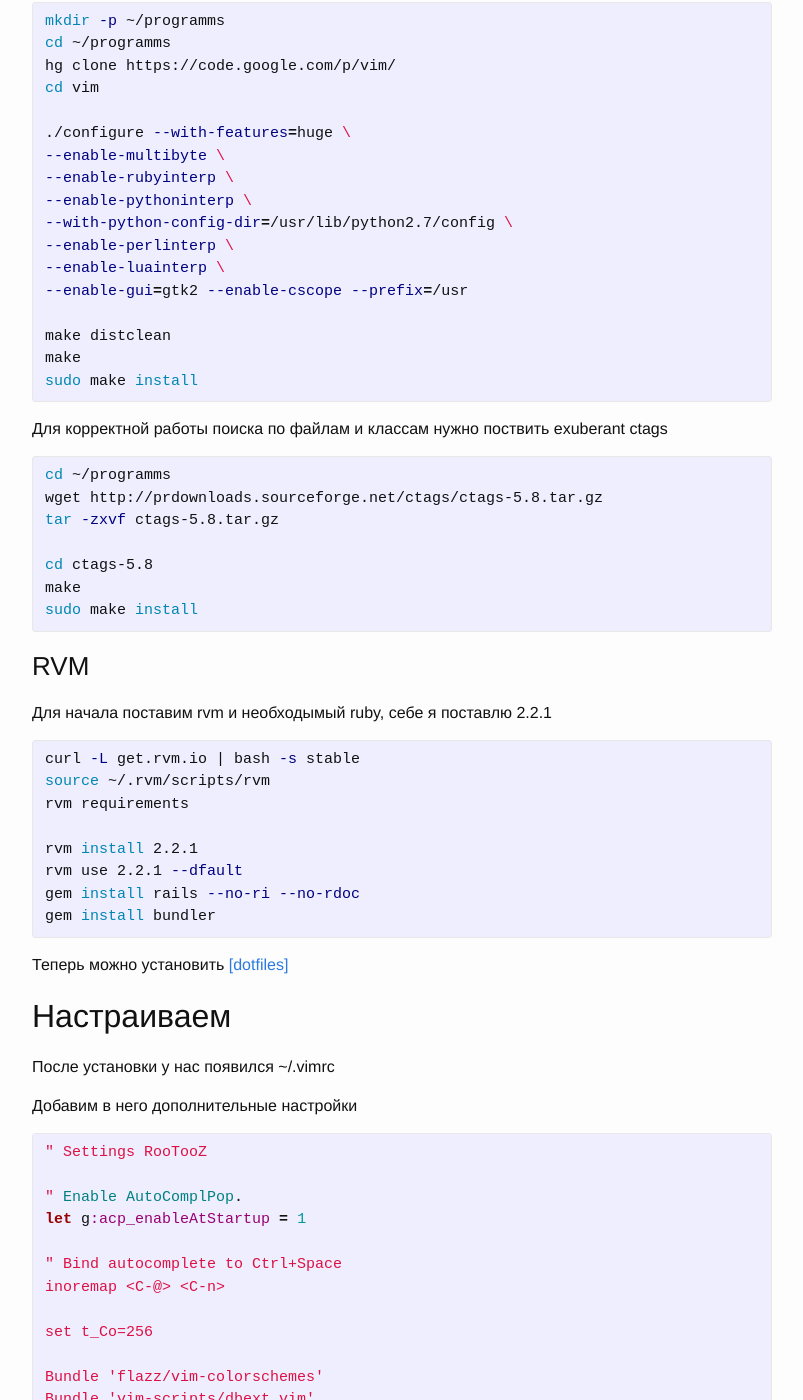
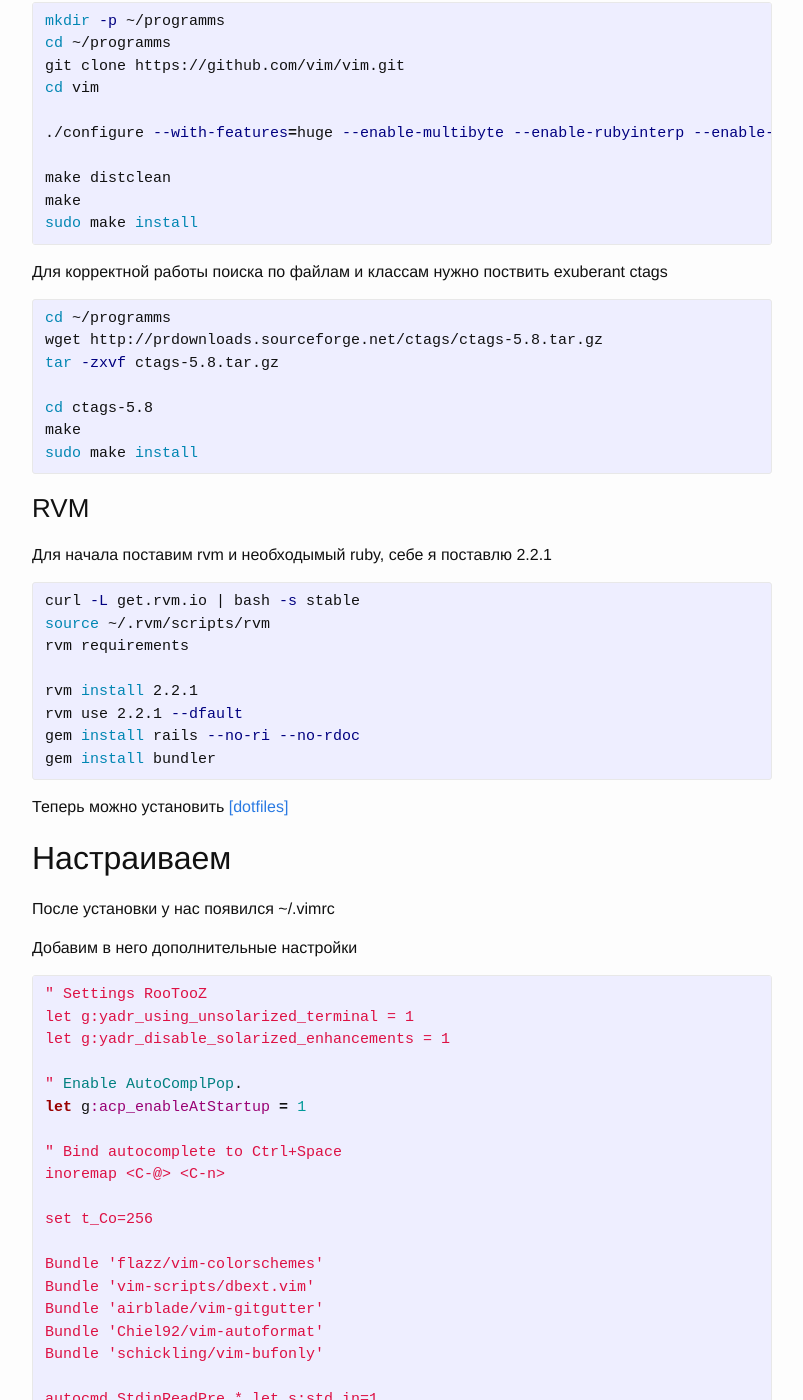
Before and after one commit to RooTooZ/rootooz.github.io, a Jekyll site: the page built from _posts/2015-04-05-vim-for-ror-and-php.markdown, in a window 1280 px wide and 1400 px high, scrolled down 677 px. Shown: the whole window, without its empty margins (238-1041 px from the left). Built offline with Jekyll 4.4.1, drawn with Linux system fonts in a browser that asks for light colours; some of the changed text lies outside the part shown.

Commit message:
vim setiitngs

```diff
--- a/_posts/2015-04-05-vim-for-ror-and-php.markdown
+++ b/_posts/2015-04-05-vim-for-ror-and-php.markdown
@@ -28,17 +28,10 @@ ruby-dev mercurial libperl-dev liblua5.2-dev
 {% highlight bash %}
 mkdir -p ~/programms
 cd ~/programms
-hg clone https://code.google.com/p/vim/
+git clone https://github.com/vim/vim.git
 cd vim
 
-./configure --with-features=huge \
---enable-multibyte \
---enable-rubyinterp \
---enable-pythoninterp \
---with-python-config-dir=/usr/lib/python2.7/config \
---enable-perlinterp \
---enable-luainterp \
---enable-gui=gtk2 --enable-cscope --prefix=/usr
+./configure --with-features=huge --enable-multibyte --enable-rubyinterp --enable-pythoninterp --with-python-config-dir=/usr/lib/python2.7/config --enable-perlinterp --enable-luainterp --enable-gui=gtk2 --enable-cscope --prefix=/usr
 
 make distclean
 make
@@ -84,6 +77,8 @@ gem install bundler
 
 {% highlight ruby %}
 " Settings RooTooZ
+let g:yadr_using_unsolarized_terminal = 1
+let g:yadr_disable_solarized_enhancements = 1
 
 " Enable AutoComplPop.
 let g:acp_enableAtStartup = 1
@@ -97,6 +92,7 @@ Bundle 'flazz/vim-colorschemes'
 Bundle 'vim-scripts/dbext.vim'
 Bundle 'airblade/vim-gitgutter'
 Bundle 'Chiel92/vim-autoformat'
+Bundle 'schickling/vim-bufonly'
 
 autocmd StdinReadPre * let s:std_in=1
 autocmd VimEnter * if argc() == 0 && !exists("s:std_in") | NERDTree | endif
@@ -104,6 +100,7 @@ autocmd bufenter * if (winnr("$") == 1 && exists("b:NERDTreeType") && b:NERDTree
 map <C-l> :NERDTreeToggle<CR>
 map <C-k> :NERDTreeFind<CR>
 noremap <F3> :Autoformat<CR>
+noremap <F4> :BufOnly<CR>
 
 colorscheme gruvbox
 "colorscheme jellybeans
```
Also changed, not shown: other parts of _posts/2015-04-05-vim-for-ror-and-php.markdown (+0 -5 lines).
